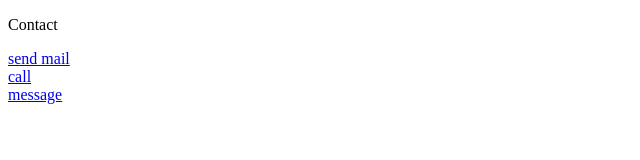
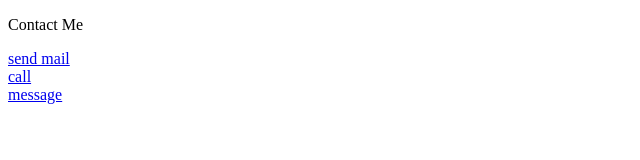
Before and after one commit to davidgabriel07/davidgabriel07.github.io, a plain HTML site: page index.html in a window 1280 px wide. Shown: the full height of the page, 0-640 px from the left. Drawn offline with Linux system fonts and the light colour scheme.

Commit message:
index with mail, contact and sms

```diff
--- a/index.html
+++ b/index.html
@@ -7,7 +7,7 @@
     <title>David Gabriel</title>
 </head>
 <body>
-    <p>Contact</p>
+    <p>Contact Me</p>
     <a href="mailto:davidgabriel07@gmail.com">send mail</a><br>
     <a href="tel:9445610902">call</a><br>
     <a href="sms:9445610902">message</a>
```
